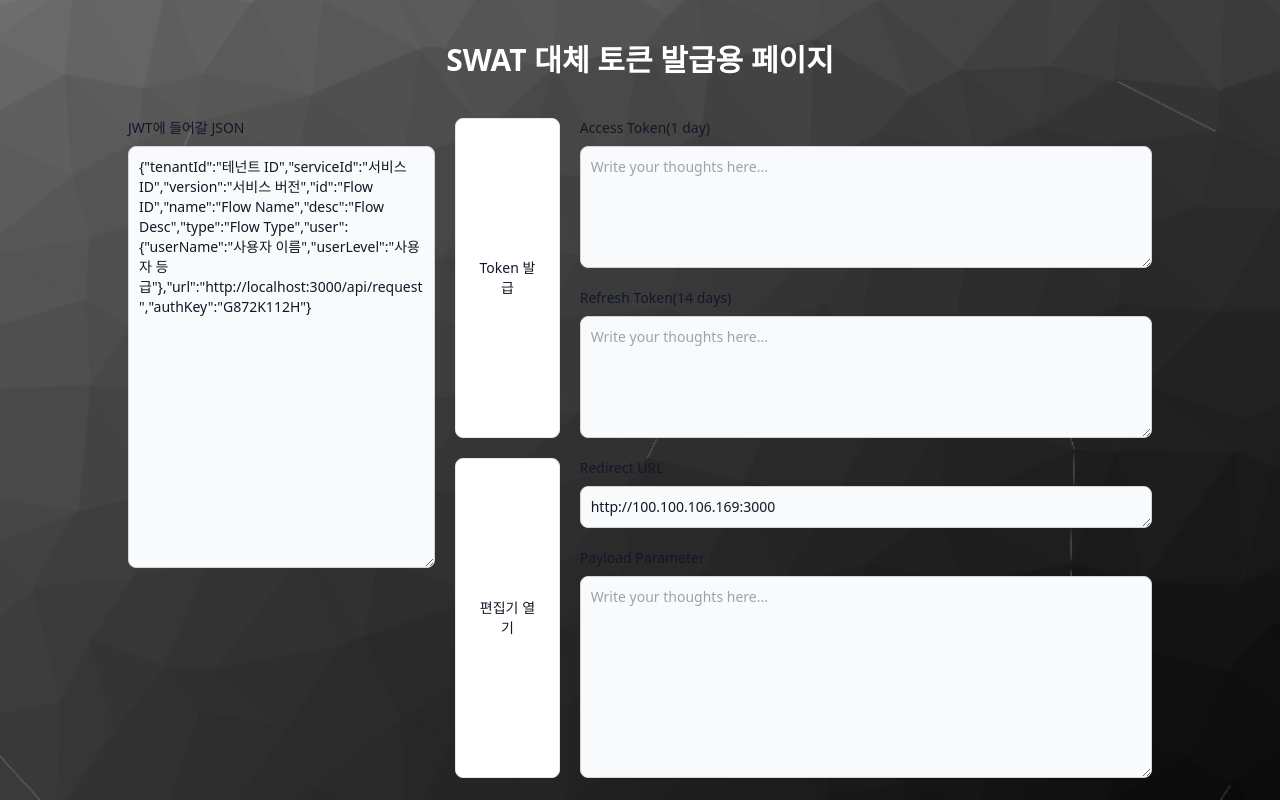
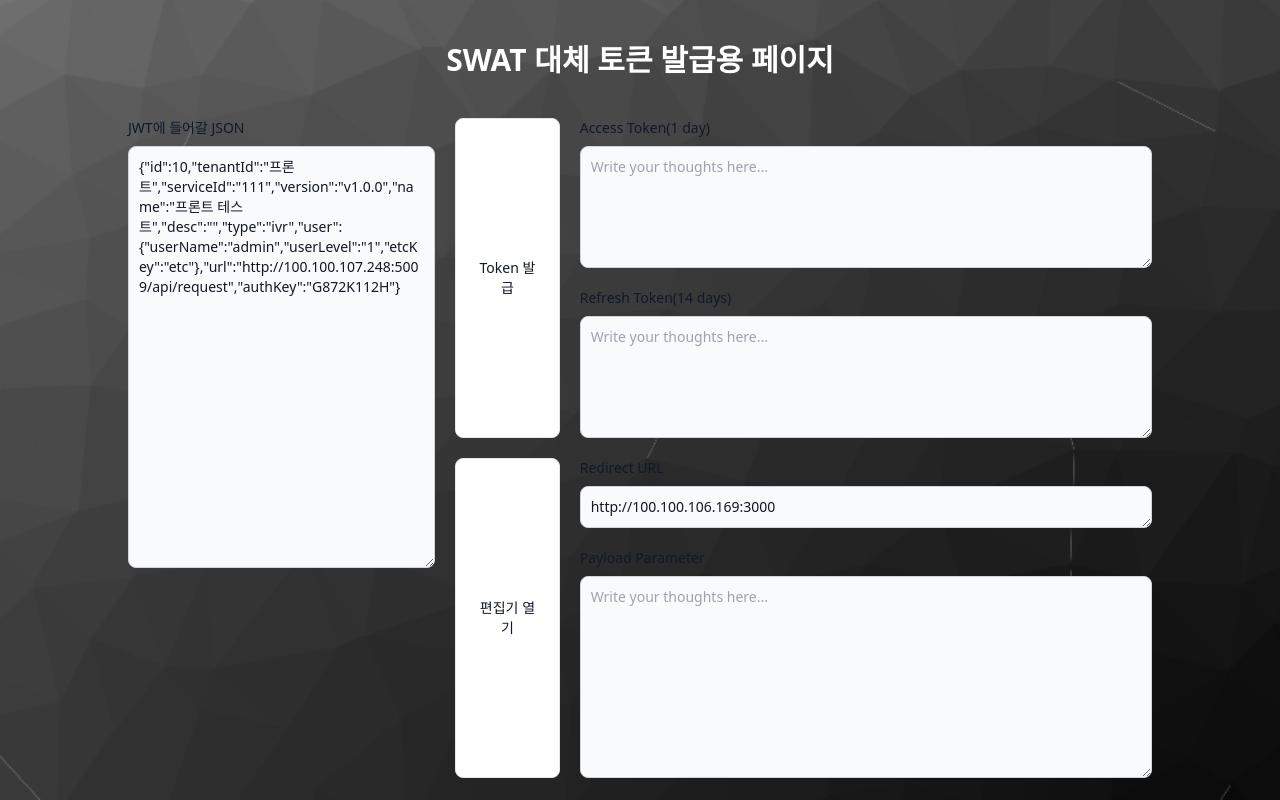
Before and after one commit to jiyoon-lee/fake-issued-token, a Next.js app: page / in a window 1280 px wide. Built offline with nearby package versions, Linux system fonts and the light colour scheme.

Commit message:
set baseurl

```diff
--- a/next.config.mjs
+++ b/next.config.mjs
@@ -3,6 +3,14 @@ const nextConfig = {
   output: "export",
   assetPrefix: ".",
   pageExtensions: ["mdx", "md", "jsx", "js", "tsx", "ts"],
+  async rewrites() {
+    return [
+      {
+        source: `${process.env.NEXT_PUBLIC_API_BASE_PATH}/:path*`,
+        destination: `${process.env.NEXT_PUBLIC_API_BASE_URL}/:path*`,
+      },
+    ];
+  },
 };
 
 export default nextConfig;
--- a/src/app/api/token/route.ts
+++ b/src/app/api/token/route.ts
@@ -31,7 +31,7 @@ export async function POST(req: NextRequest) {
 
 export async function PUT(req: NextRequest) {
   const token = req.headers.get("Authorization");
-  const refreshToken = req.headers.get("Refresh");
+  const refreshToken = req.headers.get("RefreshToken");
   if (!token || !refreshToken)
     return new Response(
       "Access token and refresh token are need for refresh!",
--- a/src/app/page.tsx
+++ b/src/app/page.tsx
@@ -46,16 +46,16 @@ export default function Home() {
   );
 
   const handleIssuedToken = useCallback(async () => {
-    const res = await fetch("/api/token", {
+    const res = await fetch(`${process.env.NEXT_PUBLIC_API_BASE_PATH}/token`, {
       method: "POST",
       headers: {
         "Content-type": "application/json",
       },
-      body: JSON.stringify(tokenInfo),
+      body: tokenInfo,
     });
-    const token = await res.json();
-    token?.accessToken && setAccessToken(token.accessToken);
-    token?.refreshToken && setRefreshToken(token.refreshToken);
+    const { data } = await res.json();
+    data?.accessToken && setAccessToken(data.accessToken);
+    data?.refreshToken && setRefreshToken(data.refreshToken);
   }, [tokenInfo]);
 
   const handleRedirect = useCallback(() => {
--- a/src/data.ts
+++ b/src/data.ts
@@ -1,16 +1,17 @@
 export const tokenInfo = {
-  tenantId: "테넌트 ID",
-  serviceId: "서비스 ID",
-  version: "서비스 버전",
-  id: "Flow ID",
-  name: "Flow Name",
-  desc: "Flow Desc",
-  type: "Flow Type",
+  id: 10,
+  tenantId: "프론트",
+  serviceId: "111",
+  version: "v1.0.0",
+  name: "프론트 테스트",
+  desc: "",
+  type: "ivr",
   user: {
-    userName: "사용자 이름",
-    userLevel: "사용자 등급",
+    userName: "admin",
+    userLevel: "1",
+    etcKey: "etc",
   },
-  url: "http://localhost:3000/api/request",
+  url: "http://100.100.107.248:5009/api/request",
   authKey: "G872K112H",
 };
 
```
